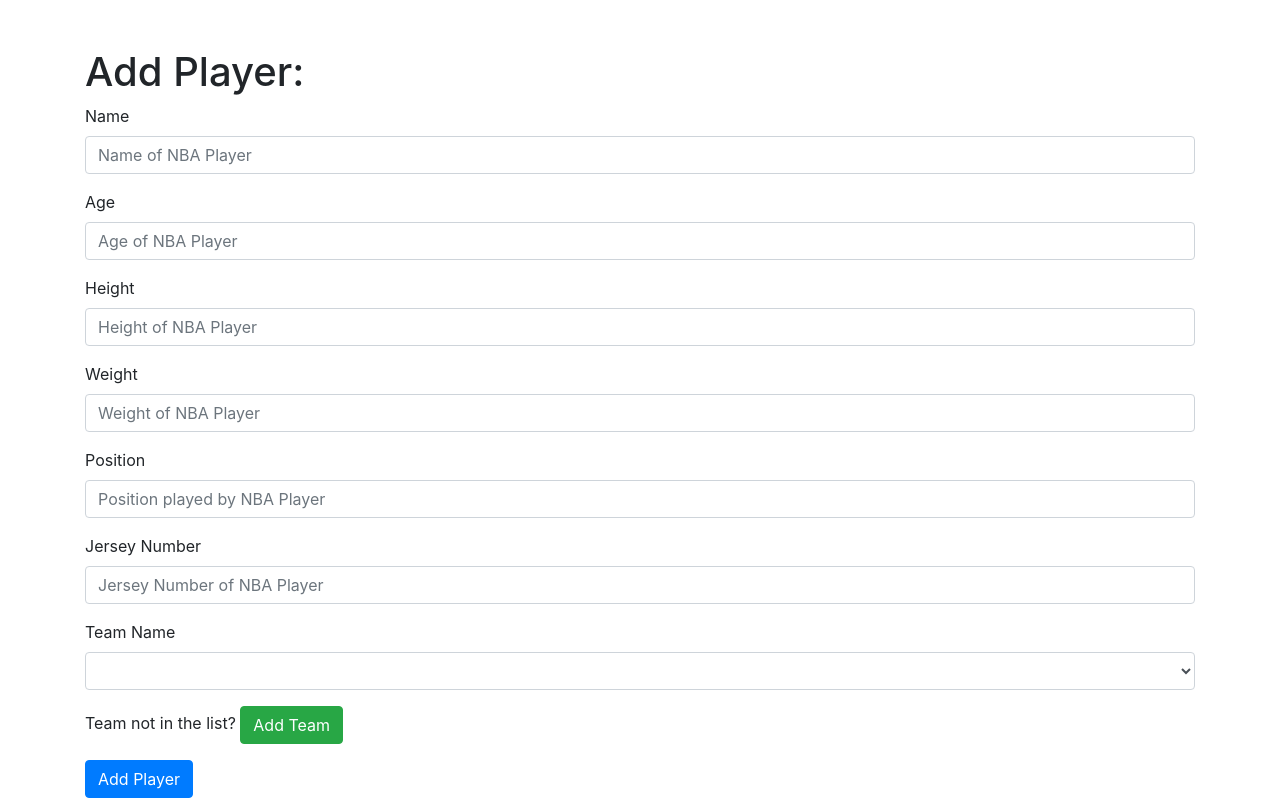
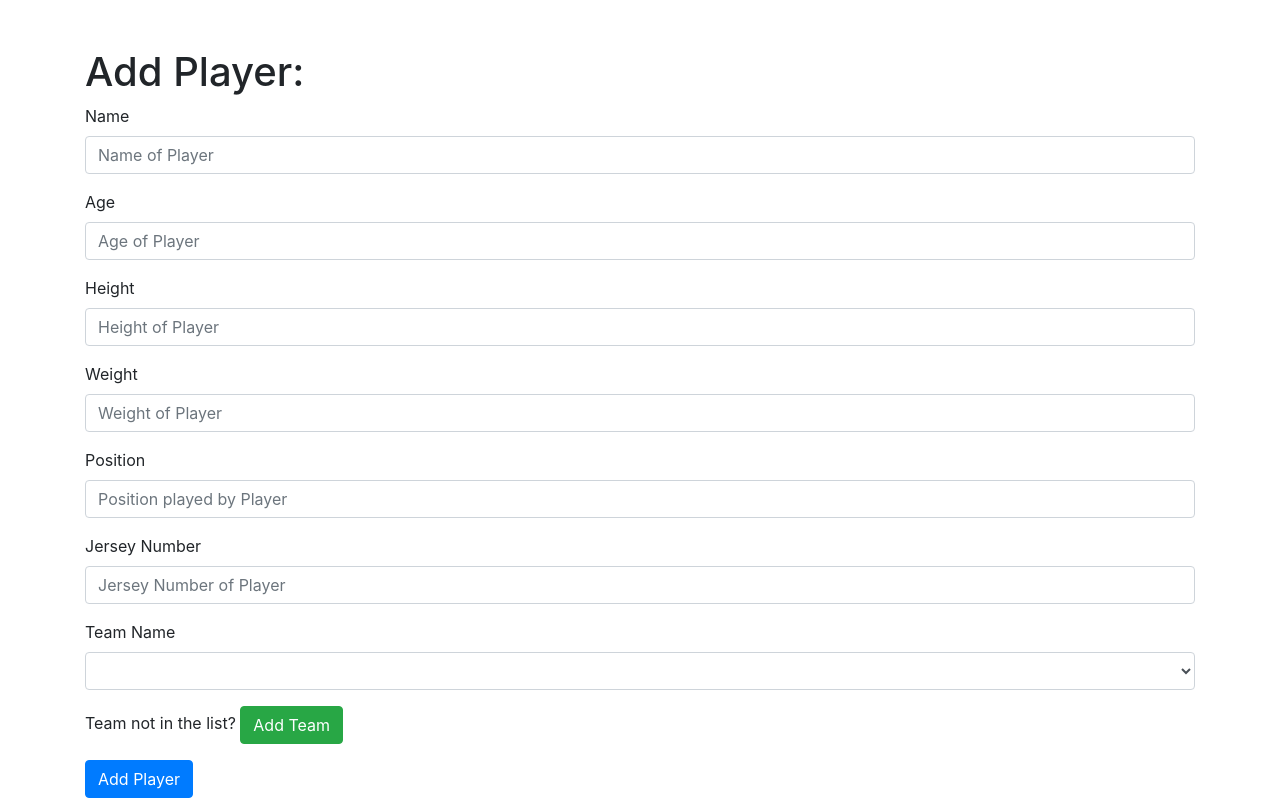
Before and after one commit to jenminni/misy350-s18-finalapp, a Flask app: page /players/add in a window 1280 px wide. Shown: the part 61-859 px from the top of the page. Run offline with Flask 2, Linux system fonts and the light colour scheme; lists and menus that the app fills with data are empty; some libraries are stand-ins or nearby versions.

Commit message:
players add button

```diff
--- a/templates/base.html
+++ b/templates/base.html
@@ -8,8 +8,14 @@
   <meta name="viewport" content="width=device-width, initial-scale=1, shrink-to-fit=no">
 
   <!-- Favicon -->
- <link rel="icon" href="{{ url_for('static', filename='img/basketball.png') }}" type="image/x-icon"/>
- <link rel="shortcut icon" href="{{ url_for('static', filename='img/basketball.png') }}" type="image/x-icon"/>
+  <link rel="icon" href="{{ url_for('static', filename='img/basketball.png') }}" type="image/x-icon"/>
+  <link rel="shortcut icon" href="{{ url_for('static', filename='img/basketball.png') }}" type="image/x-icon"/>
+
+  <!-- NBA CSS -->
+  <link rel="stylesheet" href="{{ url_for('static', filename='css/nba.css') }}">
+
+  <!-- Google Font -->
+  <link href="https://fonts.googleapis.com/css?family=Raleway" rel="stylesheet">
 
   <!-- Bootstrap CSS -->
   <link rel="stylesheet" href="https://maxcdn.bootstrapcdn.com/bootstrap/4.0.0/css/bootstrap.min.css" integrity="sha384-Gn5384xqQ1aoWXA+058RXPxPg6fy4IWvTNh0E263XmFcJlSAwiGgFAW/dAiS6JXm" crossorigin="anonymous">
@@ -17,11 +23,7 @@
   <!-- SweetAlert CSS -->
   <link rel="stylesheet" href="https://cdnjs.cloudflare.com/ajax/libs/sweetalert/1.1.3/sweetalert.css">
 
-  <!-- NBA CSS -->
-  <link rel="stylesheet" href="{{ url_for('static', filename='css/nba.css') }}">
 
-  <!-- Google Font -->
-  <link href="https://fonts.googleapis.com/css?family=Raleway" rel="stylesheet">
 
 
   <title>NBA Post - {% block title %}{% endblock %}</title>
--- a/templates/players-add.html
+++ b/templates/players-add.html
@@ -8,41 +8,41 @@
 <div class="container">
   <h1 class="mt-5"><i class="fa fa-user-circle-o" aria-hidden="true"></i> Add Player:</h1>
 
-    <form action="/players/add" method="post" id="add-player-form">
+    <form action="/players/add" method="post">
       <div class="form-group">
         <label>Name</label>
-        <input class="form-control" type="text" name="name" placeholder="Name of NBA Player" required="true">
+        <input class="form-control" type="text" name="name" placeholder="Name of Player" required="true">
       </div>
       <div class="form-group">
         <label>Age</label>
-        <input class="form-control" name="age" placeholder="Age of NBA Player" required="true"></input>
+        <input class="form-control" name="age" placeholder="Age of Player" required="true"></input>
       </div>
       <div class="form-group">
         <label>Height</label>
-        <input class="form-control" name="height" placeholder="Height of NBA Player" required="true"></input>
+        <input class="form-control" name="height" placeholder="Height of Player" required="true"></input>
       </div>
       <div class="form-group">
         <label>Weight</label>
-        <input class="form-control" name="weight" placeholder="Weight of NBA Player" required="true"></input>
+        <input class="form-control" name="weight" placeholder="Weight of Player" required="true"></input>
       </div>
       <div class="form-group">
         <label>Position</label>
-        <input class="form-control" name="position" placeholder="Position played by NBA Player" required="true"></input>
+        <input class="form-control" name="position" placeholder="Position played by Player" required="true"></input>
       </div>
       <div class="form-group">
         <label>Jersey Number</label>
-        <input class="form-control" name="jersey_num" placeholder="Jersey Number of NBA Player" required="true"></input>
+        <input class="form-control" name="jersey_num" placeholder="Jersey Number of Player" required="true"></input>
       </div>
+
       <div class="form-group">
         <label>Team Name</label>
-        <select class="form-control" name="team" required="true">
+        <select class="form-control" name="team">
           {% for t in teams %}
-
               <option>{{t.name}}</option>
-
           {% endfor %}
         </select>
       </div>
+
       <div class="form-group">
         Team not in the list? <a href="/teams/add" class="btn btn-success" role="button" aria-disabled="true">Add Team</a>
       </div>
```
Also changed, not shown: templates/all-players.html (+6 -4 lines), data.sqlite, 1 other file.
